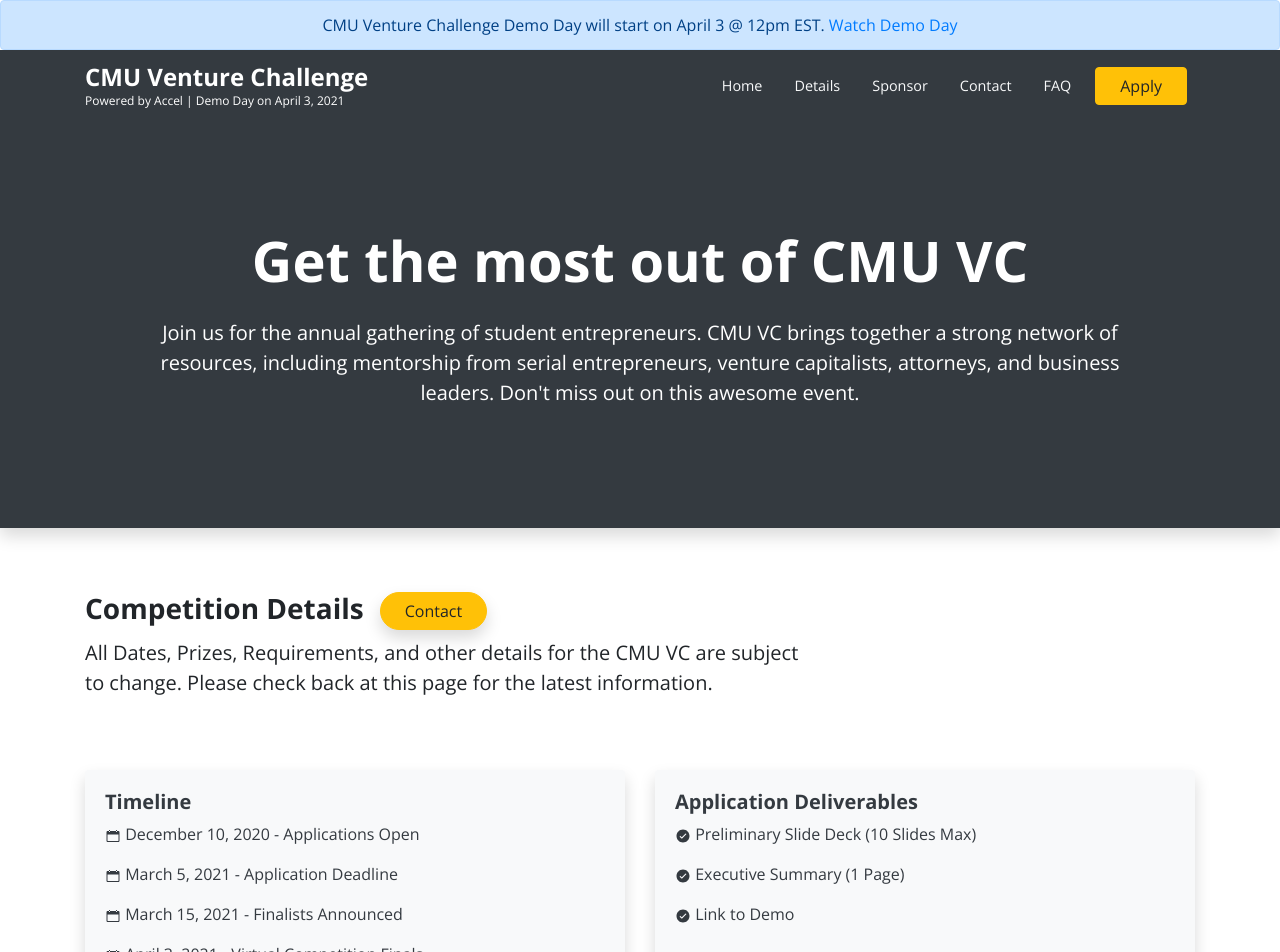
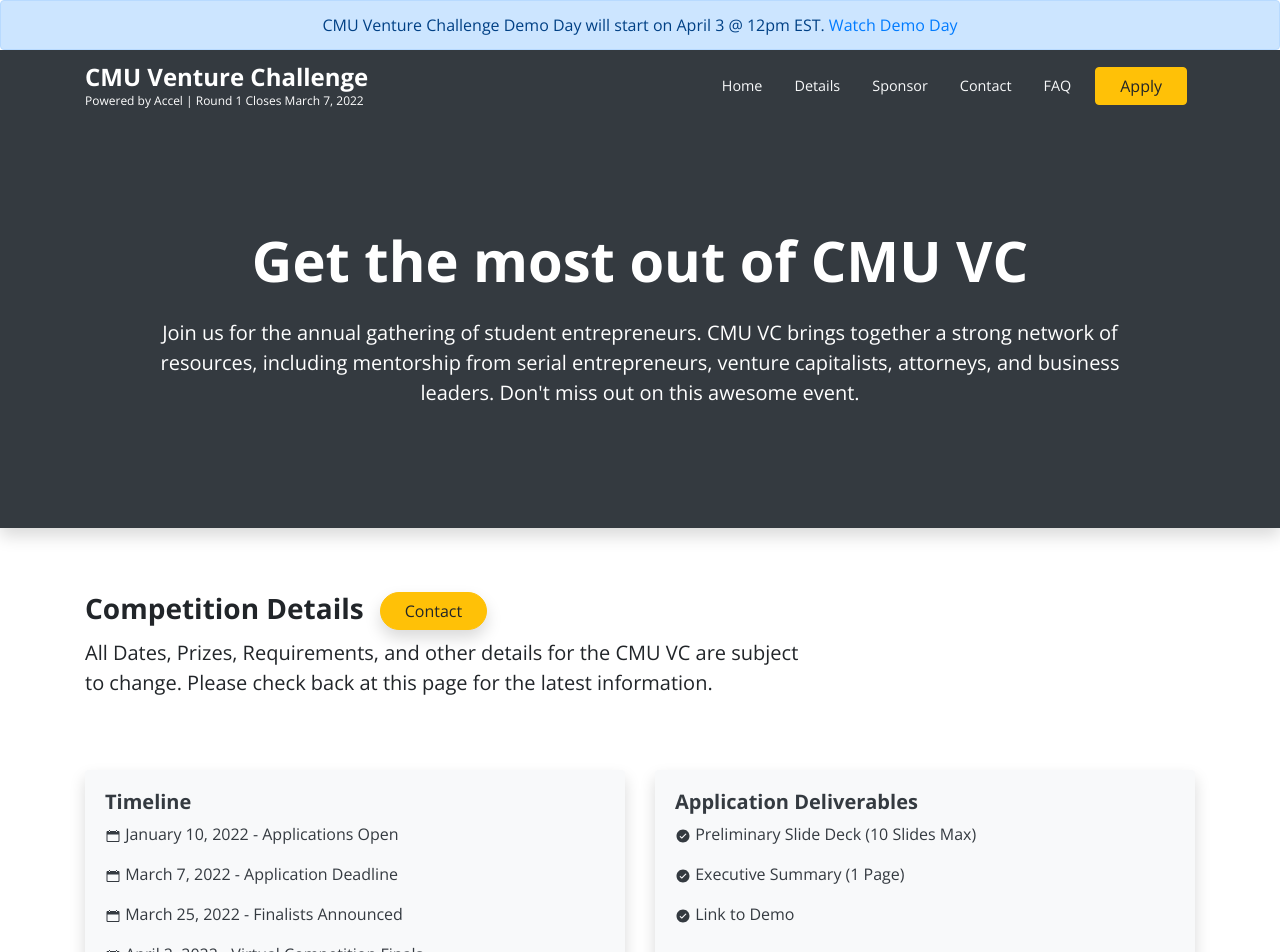
Before and after one commit to carnegieuea/cmuvc_2.0, a React (Create React App) app: page /details in a window 1280 px wide. Shown: the top 952 px of the page. Built offline with nearby package versions, Linux system fonts and the light colour scheme.

Commit message:
updated some dates

```diff
--- a/src/containers/apply/Apply.js
+++ b/src/containers/apply/Apply.js
@@ -18,7 +18,7 @@
 
       <Button
         tag="a"
-        href="https://www.pralent.com/challenges/cmuvc-2021"
+        href="https://www.pralent.com/programs/cmuvc-2022"
         color="warning"
         size="lg"
         className="mx-1"
--- a/src/containers/details/Details.js
+++ b/src/containers/details/Details.js
@@ -44,16 +44,16 @@
                   <h5 className="font-weight-bold">Timeline</h5>
 
                   <p>
-                    <IoIosCalendar /> December 10, 2020 - Applications Open
+                    <IoIosCalendar /> January 10, 2022 - Applications Open
                   </p>
                   <p>
-                    <IoIosCalendar /> March 5, 2021 - Application Deadline
+                    <IoIosCalendar /> March 7, 2022 - Application Deadline
                   </p>
                   <p>
-                    <IoIosCalendar /> March 15, 2021 - Finalists Announced
+                    <IoIosCalendar /> March 25, 2022 - Finalists Announced
                   </p>
                   <p>
-                    <IoIosCalendar /> April 3, 2021 - Virtual Competition Finals
+                    <IoIosCalendar /> April 2, 2022 - Virtual Competition Finals
                   </p>
                 </CardBody>
               </Card>
--- a/src/containers/home/About.js
+++ b/src/containers/home/About.js
@@ -24,12 +24,12 @@
       <Row className="py-md-2 py-1">
         <Col md="5">
           <h6 className="font-weight-bold">WHERE</h6>
-          <h5 className="font-weight-bold text-danger">Virtual Demo Day</h5>
+          <h5 className="font-weight-bold text-danger">Application Deadline</h5>
         </Col>
         <Col md="4">
           {" "}
           <h6 className="font-weight-bold">WHEN</h6>
-          <h5 className="font-weight-bold text-danger">April 3, 2021</h5>
+          <h5 className="font-weight-bold text-danger">March 7, 2022</h5>
         </Col>
         <Col md="3" className="text-center">
           <Button
--- a/src/containers/home/Hero.js
+++ b/src/containers/home/Hero.js
@@ -65,15 +65,15 @@
               <Button tag={Link} to="/details" className="mx-2" color="light">
                 Competition Details
               </Button>
-              <Button tag={Link} to="/demo-day" className="mx-2" color="warning">
+              {/* <Button tag={Link} to="/demo-day" className="mx-2" color="warning">
                 Watch Demo Day
-              </Button>
+              </Button> */}
             </div>
 
             <div className="text-light mt-3">
               <h4>First Round Applications are Open!</h4>
-              {/* <h4>Round 1 Closes on March 5, 2021 @ 11:59pm EST</h4> */}
-              <h4>Demo Day on April 3, 2021 @ 12pm EST</h4>
+              <h4>Round 1 Closes on March 7, 2022 @ 11:59pm EST</h4>
+              {/* <h4>Demo Day on April 2, 2022 @ 12pm EST</h4> */}
             </div>
           </Container>
         </TransparentBg>
--- a/src/containers/navbar/Navbar.js
+++ b/src/containers/navbar/Navbar.js
@@ -33,7 +33,7 @@
           <NavbarBrand tag={Link} to="/" className="text-white">
             <h4 className="mb-0 font-weight-bold">CMU Venture Challenge</h4>
             <p className="mb-0" style={{ fontSize: "0.75rem" }}>
-              Powered by Accel | Demo Day on April 3, 2021
+              Powered by Accel | Round 1 Closes March 7, 2022
             </p>
           </NavbarBrand>
           <NavbarToggler onClick={this.toggle} className="border-0" />
```
